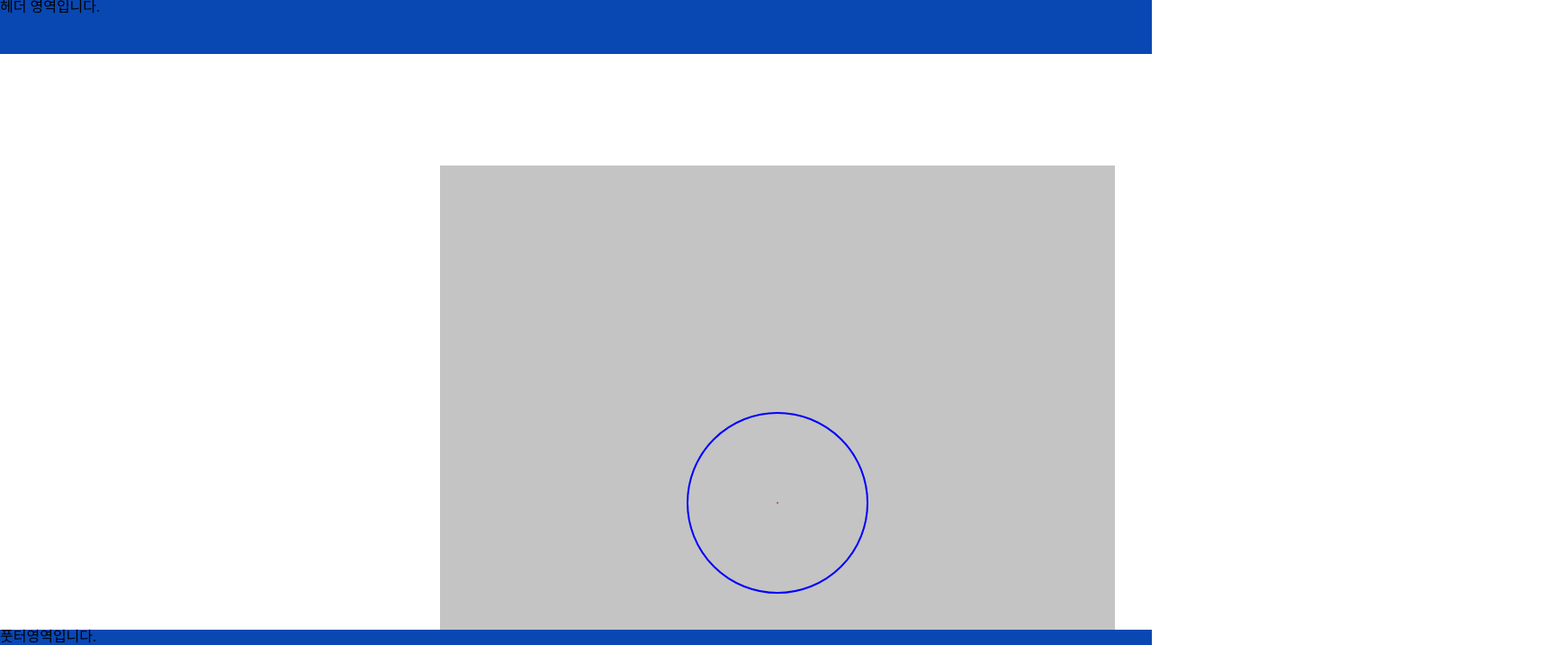
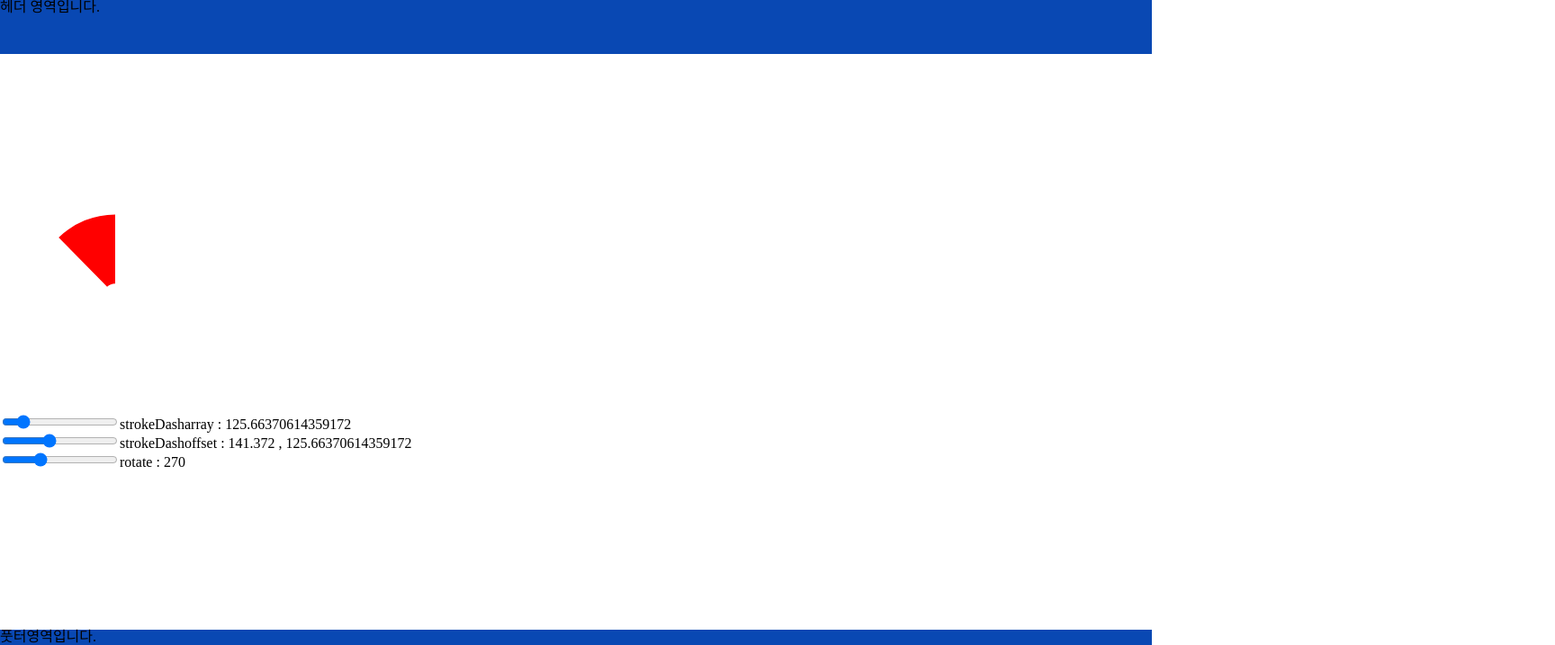
Before and after one commit to beigeegg/egglock, a React (Create React App) app in the folder client/: page / in a window 1280 px wide. Shown: the top 717 px of the page at 90% size, 1728 px wide, since content can reach past the window. Built offline with nearby package versions, Linux system fonts and the light colour scheme.

Commit message:
#7 클락 svg 기능 구현

```diff
--- a/client/src/components/Clock.jsx
+++ b/client/src/components/Clock.jsx
@@ -1,24 +1,44 @@
-import React from 'react';
+import React, { useState } from 'react';
 import { clockStyle } from './';
 
 const Clock = () => {
+
+  const [strokeDasharray, setStrokeDasharray] = useState(2 * Math.PI * 20);
+  const [strokeDashoffset, setStrokeDashoffset] = useState(141.372);
+  const [rotate, setRotate] = useState(270);
+  const offset = 2 * Math.PI * 20;
+
+  const handleStrokeDasharray = (e) => {
+    setStrokeDasharray(e.target.value);
+  }
+  const handleStrokeDashoffset = (e) => {
+    setStrokeDashoffset(e.target.value);
+  }
+  const handleRotate = (e) => {
+    setRotate(e.target.value);
+  }
+
+
   return (
-    <div>
-      <svg xmlns="http://www.w3.org/2000/svg" width="1728" height="1117" viewBox="0 0 1728 1117" fill="none" className="">
-        <rect width="1728" height="1117" fill="#E5E5E5" />
-        <rect width="1728" height="1117" fill="white" />
-        <rect x="489" y="184" width="750" height="750" fill="#C4C4C4" />
-        <circle
-          cx="864"
-          cy="559"
-          r="1"
-          fill="#CA3E3E"
-          stroke="blue"
-          stroke-width="200"
-          stroke-dasharray="300 300"
-        />
-        {/* <ellipse cx="864" cy="559" rx="300" ry="300" fill="white" /> */}
+    <div className={clockStyle.clockDoc}>
+      <svg width="20%" height="20%" viewBox="0 0 100 100">
+        <circle cx="50" cy="50" r="20" stroke="red" strokeWidth="30" fill="transparent" strokeDasharray={strokeDasharray} strokeDashoffset={strokeDashoffset} transform={`rotate(${rotate} 50 50)`} />
       </svg>
+      <div>
+        <input type="range" name="strokeDasharray"
+          min="0" max="360" onChange={handleStrokeDasharray} />
+        <label htmlFor="strokeDasharray">strokeDasharray : {strokeDasharray}</label>
+      </div>
+      <div>
+        <input type="range" id="strokeDashoffset" name="strokeDashoffset"
+          min="0" max={2 * Math.PI * 20} step="0.001" onChange={handleStrokeDashoffset} />
+        <label htmlFor="strokeDashoffset">strokeDashoffset : {strokeDashoffset} , {offset}</label>
+      </div>
+      <div>
+        <input type="range" id="rotate" name="rotate"
+          min="-90" max="360" onChange={handleRotate} />
+        <label htmlFor="rotate">rotate : {rotate}</label>
+      </div>
     </div>
   );
 };
--- a/client/src/components/clock.module.css
+++ b/client/src/components/clock.module.css
@@ -0,0 +1,3 @@
+.clockDoc {
+  margin: 200px 0;
+}
```
